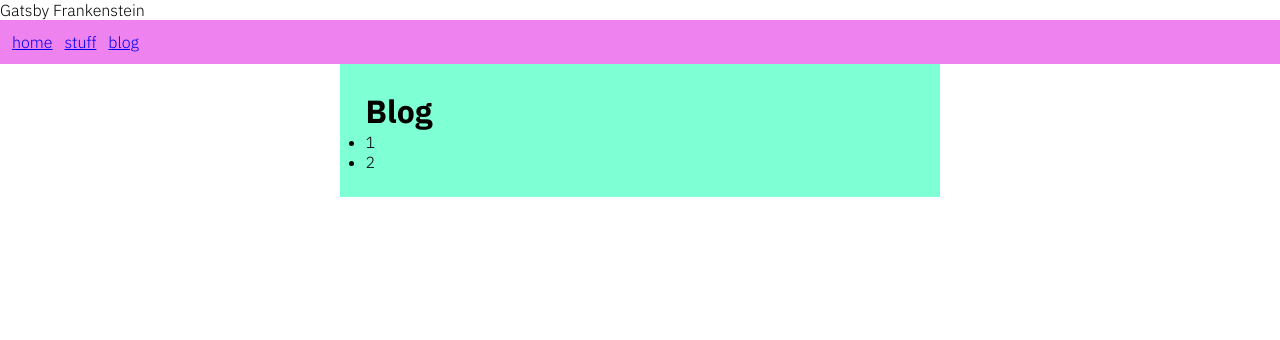
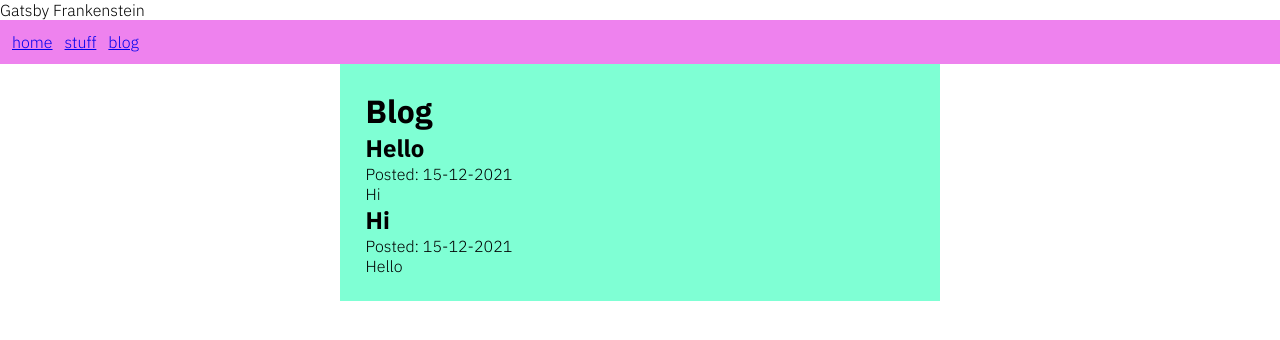
Before and after one commit to Sblbl/first_gatsby, a Gatsby site: page /blog in a window 1280 px wide. Built offline with nearby package versions, Linux system fonts and the light colour scheme; Gatsby itself is replaced by a stand-in of ours.

Commit message:
added posts

```diff
--- a/blog/1.mdx
+++ b/blog/1.mdx
@@ -0,0 +1,6 @@
+---
+title: "Hello"
+date: "15-12-2021"
+---
+
+Hi
--- a/blog/2.mdx
+++ b/blog/2.mdx
@@ -0,0 +1,6 @@
+---
+title: "Hi"
+date: "15-12-2021"
+---
+
+Hello
--- a/gatsby-config.js
+++ b/gatsby-config.js
@@ -7,6 +7,7 @@ module.exports = {
 		'gatsby-plugin-sass',
 		'gatsby-plugin-image',
     	'gatsby-plugin-sharp',
+    	'gatsby-plugin-mdx',
     	{
     		resolve: `gatsby-plugin-google-fonts`,
     		options: {
--- a/package.json
+++ b/package.json
@@ -15,9 +15,12 @@
     "clean": "gatsby clean"
   },
   "dependencies": {
+    "@mdx-js/mdx": "^1.6.22",
+    "@mdx-js/react": "^1.6.22",
     "gatsby": "^4.3.0",
     "gatsby-plugin-google-fonts": "^1.0.1",
     "gatsby-plugin-image": "^2.4.0",
+    "gatsby-plugin-mdx": "^3.4.0",
     "gatsby-plugin-prefetch-google-fonts": "^1.4.3",
     "gatsby-plugin-sass": "^5.4.0",
     "gatsby-plugin-sharp": "^4.4.0",
--- a/src/pages/blog.js
+++ b/src/pages/blog.js
@@ -1,28 +1,39 @@
 import * as React from 'react'
 import { graphql } from 'gatsby'
+import { MDXRenderer } from 'gatsby-plugin-mdx'
 import Layout from '../components/layout'
 
 const BlogPage = ({ data }) => {
 	return (
 		<Layout pageTitle='Blog'>
-			<ul>
-				{
-					data.allFile.nodes.map(node => (
-						<li key = { node.name }>{ node.name }</li>
-						))
-				}
-			</ul>
+			{
+				data.allMdx.nodes.map((node) => (
+					<article key={node.id}>
+						<h2>{node.frontmatter.title}</h2>
+						<p>Posted: {node.frontmatter.date}</p>
+						<MDXRenderer>
+							{node.body}
+						</MDXRenderer>
+					</article>
+				))
+			}
 		</Layout>
 	)
 }
 
 export const query = graphql`
-		query {
-			allFile(filter: {sourceInstanceName: {eq: "blog"}}) {
-			    nodes {
-			      name
-			    }
+	{
+		allMdx(sort: {fields: frontmatter___date, order: DESC}) {
+			nodes {
+				frontmatter {
+					title
+					date
+				}
+				id
+				body
 			}
-		}`
+		}
+	}
+`
 
 export default BlogPage
```
Also changed, not shown: 4 other files.
